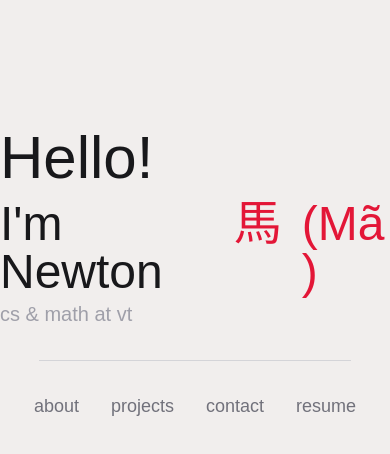
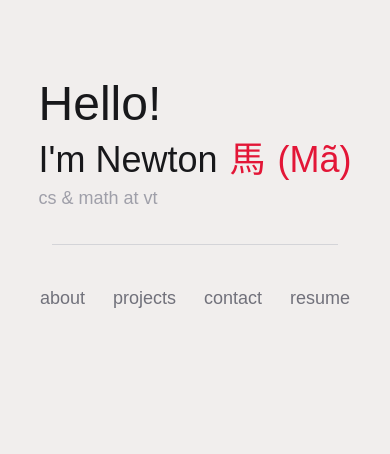
Before and after one commit to newtonma7/newtonwebsite, a Next.js app: page / in a window 390 px wide. Shown: the top 454 px of the page. Built offline with nearby package versions, Linux system fonts and the light colour scheme; a web font is replaced by a local one.

Commit message:
Make website layout responsive on mobile

```diff
--- a/src/app/globals.css
+++ b/src/app/globals.css
@@ -123,6 +123,23 @@ nav:has(.nav-link:hover) .nav-link.active:not(:hover)::after {
 .nav-link.active:hover::after {
   width: 100%;
 }
+.nav-link:focus-visible {
+  outline: 2px solid #E31637;
+  outline-offset: 4px;
+}
+
+/* Keep native scrolling available on touch-sized screens. */
+@media (max-width: 639px) {
+  html {
+    scrollbar-gutter: auto;
+    scrollbar-width: auto;
+  }
+
+  html::-webkit-scrollbar {
+    display: block;
+    width: auto;
+  }
+}
 /* When hovering another link, fade the active link's text back to gray to match the underline */
 nav:has(.nav-link:hover) .nav-link.active:not(:hover) {
   color: #a1a1aa; /* zinc-400 */
--- a/src/app/page.tsx
+++ b/src/app/page.tsx
@@ -122,7 +122,7 @@ export default function Home() {
   return (
     <>
     <CustomScrollbar activeSection={activeSection} />
-    <div className ="min-h-screen bg-[#f1eeed] flex items-start justify-center pt-24">
+    <div id="page-content" className ="min-h-screen w-full overflow-x-clip bg-[#f1eeed] px-4 sm:px-6 flex items-start justify-center pt-12 sm:pt-24">
       <div className="flex flex-col mt-8 w-full max-w-5xl">
         <div className = "w-full flex justify-center">
           <Hero/>
--- a/src/components/About.tsx
+++ b/src/components/About.tsx
@@ -39,10 +39,10 @@ export default function About(){
             initial={{ opacity: 0, y: 8 }}
             animate={{ opacity: 1, y: 0 }}
             transition={{ duration: 0.6, ease: "easeOut" }}
-            className="flex flex-row gap-8 items-stretch rounded-2xl border border-zinc-200/40 bg-white/5 backdrop-blur-sm shadow-[0_1px_4px_rgba(0,0,0,0.05)] px-8 py-8"
+            className="flex w-full flex-col gap-8 rounded-2xl sm:w-auto border border-zinc-200/40 bg-white/5 px-5 py-6 shadow-[0_1px_4px_rgba(0,0,0,0.05)] backdrop-blur-sm sm:flex-row sm:items-stretch sm:px-8 sm:py-8"
           >
-            <div className="w-[190px] shrink-0 flex flex-col items-center pb-[25px]">
-                <div className="relative w-full flex-1 min-h-0 overflow-hidden rounded-lg shadow-lg">
+            <div className="flex w-full max-w-[260px] shrink-0 flex-col items-center self-center sm:w-[190px] sm:max-w-none sm:self-auto sm:pb-[25px]">
+                <div className="relative aspect-[2/3] w-full overflow-hidden rounded-lg shadow-lg sm:aspect-auto sm:min-h-0 sm:flex-1">
                     {/* Preload next/prev images in background so they're ready when user clicks */}
                     <div className="absolute inset-0 z-0 opacity-0 pointer-events-none" aria-hidden>
                         <Image
@@ -108,7 +108,7 @@ export default function About(){
                 )}
             </div>
 
-            <div className="w-[420px] text-zinc-900 flex flex-col gap-6 lowercase">
+            <div className="w-full text-zinc-900 flex flex-col gap-6 lowercase sm:w-[420px]">
                 <section className="flex flex-col gap-2">
                     <h3 className="text-xs font-semibold uppercase tracking-[0.15em] text-zinc-500">
                         currently
--- a/src/components/CustomScrollbar.tsx
+++ b/src/components/CustomScrollbar.tsx
@@ -84,13 +84,22 @@ export default function CustomScrollbar({ activeSection }: CustomScrollbarProps)
           animate={{ opacity: 1 }}
           exit={{ opacity: 0 }}
           transition={{ duration: 0.25, ease: 'easeOut' }}
-          className="fixed right-0 top-0 bottom-0 w-[14px] z-50 flex justify-center py-2 pointer-events-none"
+          className="fixed right-0 top-0 bottom-0 z-50 hidden w-[14px] justify-center py-2 pointer-events-none sm:flex"
         >
           <div
             className="relative w-full h-full min-h-[100px] rounded-full bg-[#f1eeed] cursor-pointer pointer-events-auto"
             onClick={handleTrackClick}
             role="scrollbar"
             aria-label="Scrollbar"
+            aria-controls="page-content"
+            aria-valuemin={0}
+            aria-valuemax={100}
+            aria-valuenow={Math.round(
+              (Number.parseFloat(thumbStyle.top) /
+                Math.max(1, 100 - Number.parseFloat(thumbStyle.height))) *
+                100
+            )}
+            aria-orientation="vertical"
           >
             <div
               className="absolute left-[3px] right-[3px] rounded-full bg-[#d4d0ce] hover:bg-[#b8b4b2] transition-colors duration-150 cursor-grab active:cursor-grabbing min-h-[20px]"
--- a/src/components/Hero.tsx
+++ b/src/components/Hero.tsx
@@ -4,9 +4,9 @@ import { motion } from 'motion/react'
 
 export default function Hero() {
   return (
-    <div className="flex flex-col gap-5">
+    <div className="flex max-w-full flex-col gap-5">
       <motion.h1
-        className="text-6xl text-zinc-900"
+        className="text-5xl text-zinc-900 sm:text-6xl"
         initial={{ opacity: 0 }}
         animate={{ opacity: 1 }}
         transition={{ duration: 0.4, ease: 'easeOut' }}
@@ -19,10 +19,11 @@ export default function Hero() {
         animate={{ opacity: 1 }}
         transition={{ duration: 0.6, ease: 'easeOut', delay: 0.4 }}
       >
-        <h2 className="text-5xl text-zinc-900 flex items-baseline gap-5 overflow-visible">
-          <span className="relative z-10">I&apos;m Newton</span>
+        <h2 className="flex max-w-full flex-wrap items-baseline gap-x-3 gap-y-1 text-4xl text-zinc-900 overflow-visible sm:gap-5 sm:text-5xl">
+          <span className="relative z-10 whitespace-nowrap">I&apos;m Newton</span>
+          <span className="flex items-baseline gap-3 whitespace-nowrap sm:gap-5">
             <motion.span
-            className="text-[#E31637] relative z-5"
+              className="relative z-5 text-[#E31637]"
               initial={{ opacity: 0, x: -110 }}
               animate={{ opacity: 1, x: 0 }}
               transition={{ duration: 1.5, ease: [0.22, 1, 0.36, 1], delay: 0.6 }}
@@ -30,7 +31,7 @@ export default function Hero() {
               馬
             </motion.span>
             <motion.span
-            className="text-[#E31637] relative z-1"
+              className="relative z-1 text-[#E31637]"
               initial={{ opacity: 0, x: -190 }}
               animate={{ opacity: 1, x: 0 }}
               transition={{ duration: 1.5, ease: [0.22, 1, 0.36, 1], delay: 0.8 }}
@@ -46,9 +47,10 @@ export default function Hero() {
               </a>
               )
             </motion.span>
+          </span>
         </h2>
         <motion.p
-          className="text-xl text-zinc-400 font-normal mt-1"
+          className="mt-1 text-lg font-normal text-zinc-400 sm:text-xl"
           initial={{ opacity: 0 }}
           animate={{ opacity: 1 }}
           transition={{ duration: 0.5, ease: 'easeOut', delay: 1.35 }}
--- a/src/components/Navbar.tsx
+++ b/src/components/Navbar.tsx
@@ -18,7 +18,7 @@ export default function Navbar({ activeSection, setActiveSection }: NavbarProps)
 
   // helper function to get the style for a link
   const getLinkClass = (section: Section) => {
-    let classes = "nav-link text-lg text-zinc-500 font-medium cursor-pointer hover:text-zinc-900";
+    let classes = "nav-link min-h-11 px-1 py-2 text-lg text-zinc-500 font-medium cursor-pointer hover:text-zinc-900";
     if (activeSection === section) {
       classes += " active text-zinc-900";
     }
@@ -26,21 +26,22 @@ export default function Navbar({ activeSection, setActiveSection }: NavbarProps)
   };
 
   return (
-    <nav className="flex flex-row gap-8 justify-center">
+    <nav aria-label="Primary navigation" className="flex flex-wrap justify-center gap-x-5 gap-y-1 sm:gap-8">
       {navItems.map((item) => (
-        <span
+        <button
           key={item.id}
+          type="button"
           onClick={() => setActiveSection(item.id as Section)}
           className={getLinkClass(item.id as Section)}
         >
           {item.label}
-        </span>
+        </button>
       ))}
       <a
         href="https://drive.google.com/file/d/1B08BNXilY-REqaMupkNsIW74KZjH1zHA/view?usp=sharing"
         target="_blank"
         rel="noopener noreferrer"
-        className="nav-link text-lg text-zinc-500 font-medium cursor-pointer hover:text-zinc-900"
+        className="nav-link min-h-11 px-1 py-2 text-lg text-zinc-500 font-medium cursor-pointer hover:text-zinc-900"
       >
         resume
       </a>
```
Lines whose indentation alone changed are shown as unchanged.
